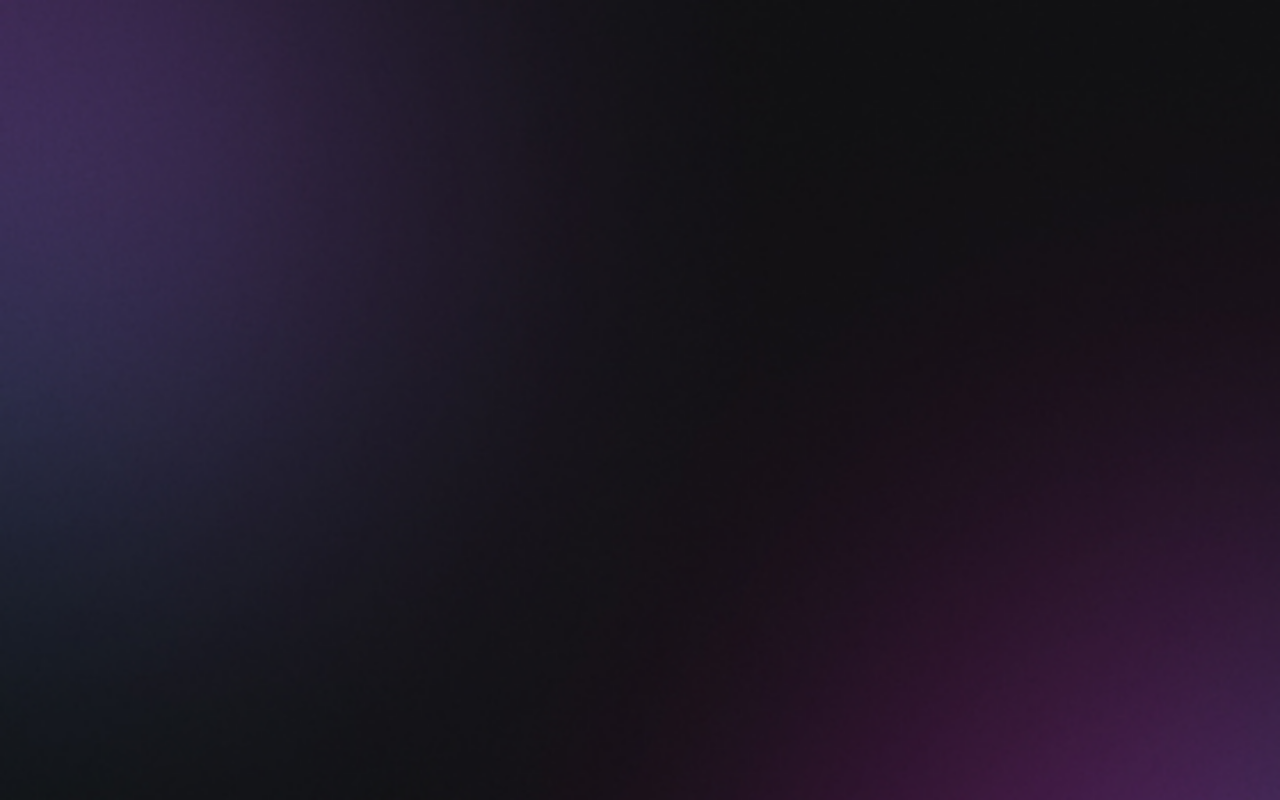
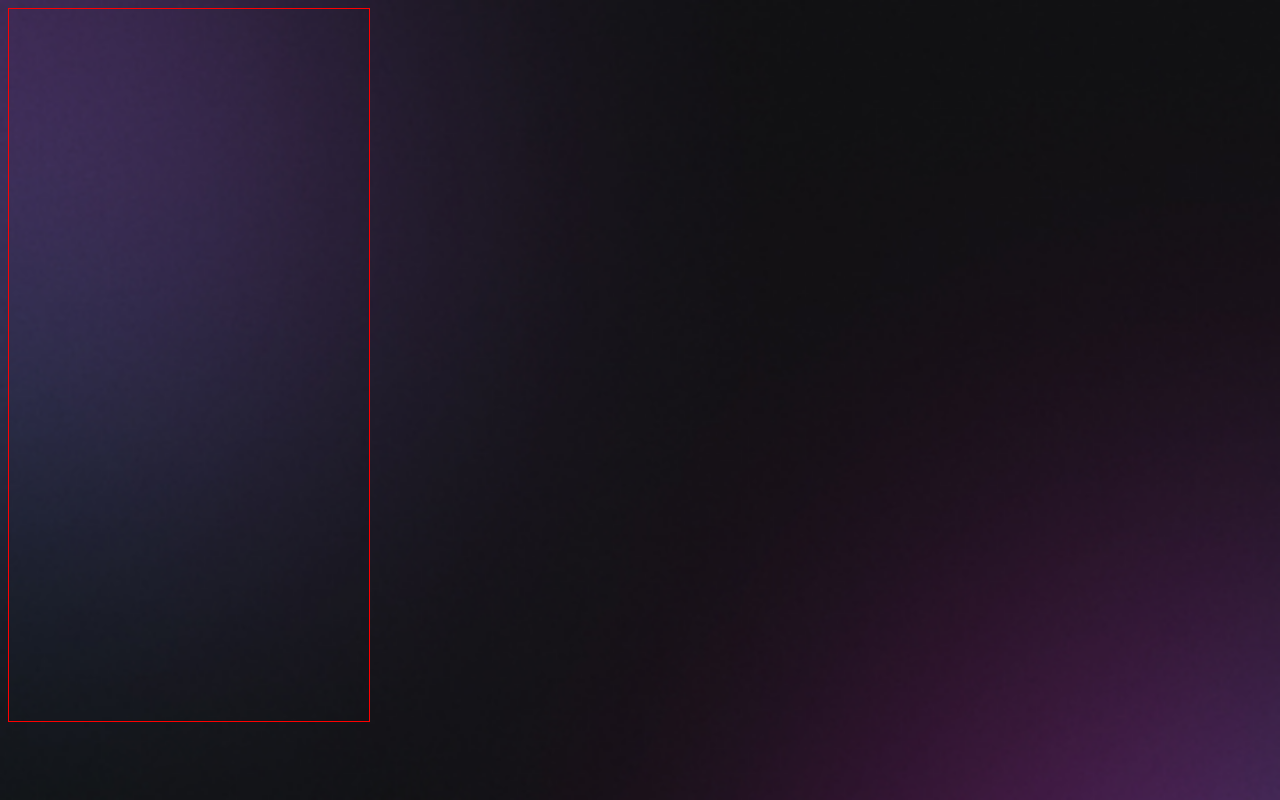
Before and after one commit to guipradocardoso/CursoDiscover, a plain HTML site: page index.html in a window 1280 px wide. Drawn offline with Linux system fonts and the light colour scheme.

Commit message:
Caixas do HTML e CSS na Prática

```diff
--- a/index.html
+++ b/index.html
@@ -4,8 +4,10 @@
     <meta charset="UTF-8" />
     <meta http-equiv="X-UA-Compatible" content="IE=edge" />
     <meta name="viewport" content="width=device-width, initial-scale=1.0" />
-    <title>Documents</title>
+    <title>DevLinks</title>
     <link rel="stylesheet" href="./style.css" />
   </head>
-  <body></body>
+  <body>
+    <div id="container"></div>
+  </body>
 </html>
--- a/style.css
+++ b/style.css
@@ -9,3 +9,10 @@ body {
   /*background: color image repeat position/size */
   background: url(./assets/bg-mobile.jpg) no-repeat top center/cover;
 }
+
+#container {
+  width: 360px;
+  height: 712px;
+
+  border: 1px solid red;
+}
```
